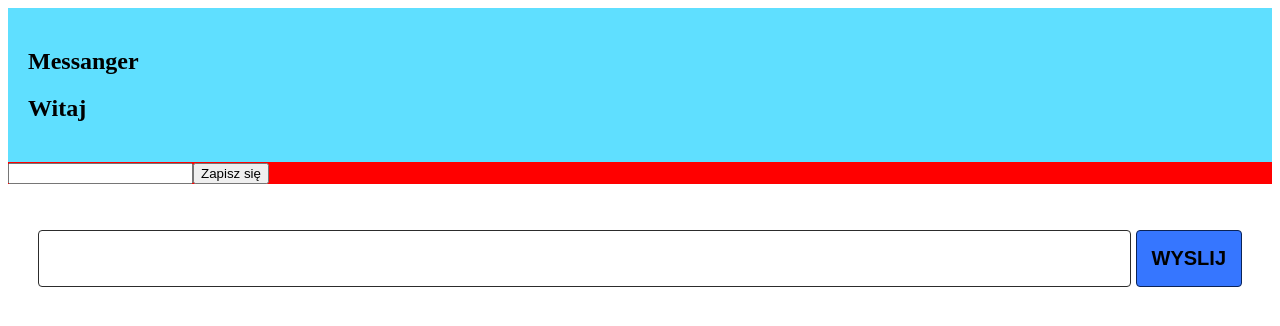
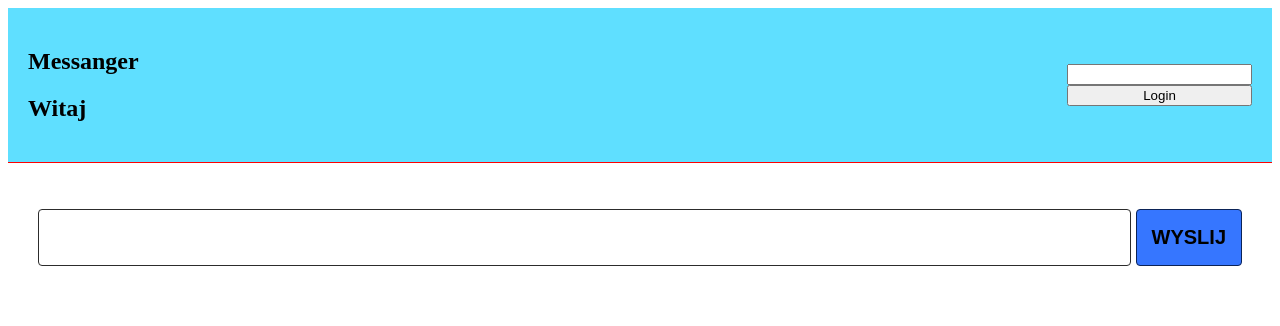
Before and after one commit to pawel12574/ChatNg5, an Angular app: page / in a window 1280 px wide. Shown: the top 326 px of the page. Built offline with nearby package versions, Linux system fonts and the light colour scheme.

Commit message:
refactor login user

```diff
--- a/src/app/components/header/header.component.html
+++ b/src/app/components/header/header.component.html
@@ -1,20 +1,25 @@
+
 <section class="box-header">
   <div class="column">
     <div class="title">
       <app-apptitle></app-apptitle>
     </div>
-
     <div class="welcome-message">
-      <app-welcomemessage [name]="tempusername"></app-welcomemessage>
+      <app-welcomemessage [name]="savedUserName">
+      </app-welcomemessage>
+    </div>
+  </div>
+  <div class="column">
+    <div class="settings" *ngIf="savedUserName.length==0">
+      <button (click)="setUserName(userName.value)">Login</button>
+      <input type="text" name="userName" ngModel #userName>
+    </div>
+    <div class="success-login" *ngIf="savedUserName.length!=0">
+      Gratulacje, zalogowałeś się!
+      <button (click)="resetUserName()">Logout</button>
     </div>
   </div>
 
-</section>
-
-<section class="box-content">
-  <app-settings (usernameEvent)="showUsername($event)"></app-settings>
-  <!--<app-userlist [username]="tempusername" ></app-userlist> -->
-</section>
 
 
-{{nowaZmienna}}
+</section>
--- a/src/app/components/header/header.component.ts
+++ b/src/app/components/header/header.component.ts
@@ -1,6 +1,9 @@
-import {Component} from '@angular/core';
+import {Component, Inject, Input} from '@angular/core';
+import {CommonModule} from '@angular/common';
 
-
+import {WelcomeMessageComponent} from './../welcomemessage/welcomemessage.component';
+import {DataService} from "../../services/data.service";
+import {ApptitleComponent} from "../title/apptitle.component";
 
 @Component({
   selector: 'app-header',
@@ -9,29 +12,27 @@ import {Component} from '@angular/core';
 })
 export class HeaderComponent {
 
-  tempusername = '';
-
-  showUsername(event) {
-    this.tempusername = event;
-    console.log(event);
+  constructor(@Inject(DataService) private dataService) {
   }
 
-  // name = 'Paweł';
-  // surname = 'Eliasz';
-  // city = 'łomża'
-  // nowaZmienna = this.highLight`Mamna imię ${this.name}, na nazwisko ${this.surname} i pochodzę z ${this.city}`;
+  historyMessages = [];
 
-  // highLight(param1, ...param2) {
-  //   console.log('param1', param1);
-  //   console.log('param2', param2);
-  //   let newText = '';
-  //
-  //   for (let i = 0; i < param1.length; i++) {
-  //     newText += `${param1[i]} + ${(param2[i] || '').toUpperCase()}`;
-  //   }
-  //
-  //   return newText;
-  // }
+  @Input()
+  set newMessage(newMessage) {
+    if (newMessage !== '') {
+      this.historyMessages.push(newMessage);
+    }
+  }
+
+  savedUserName = '';
+
+  setUserName(userName) {
+    this.savedUserName = userName;
+  }
+
+  resetUserName() {
+    this.savedUserName = '';
+  }
 
 
 }
```
